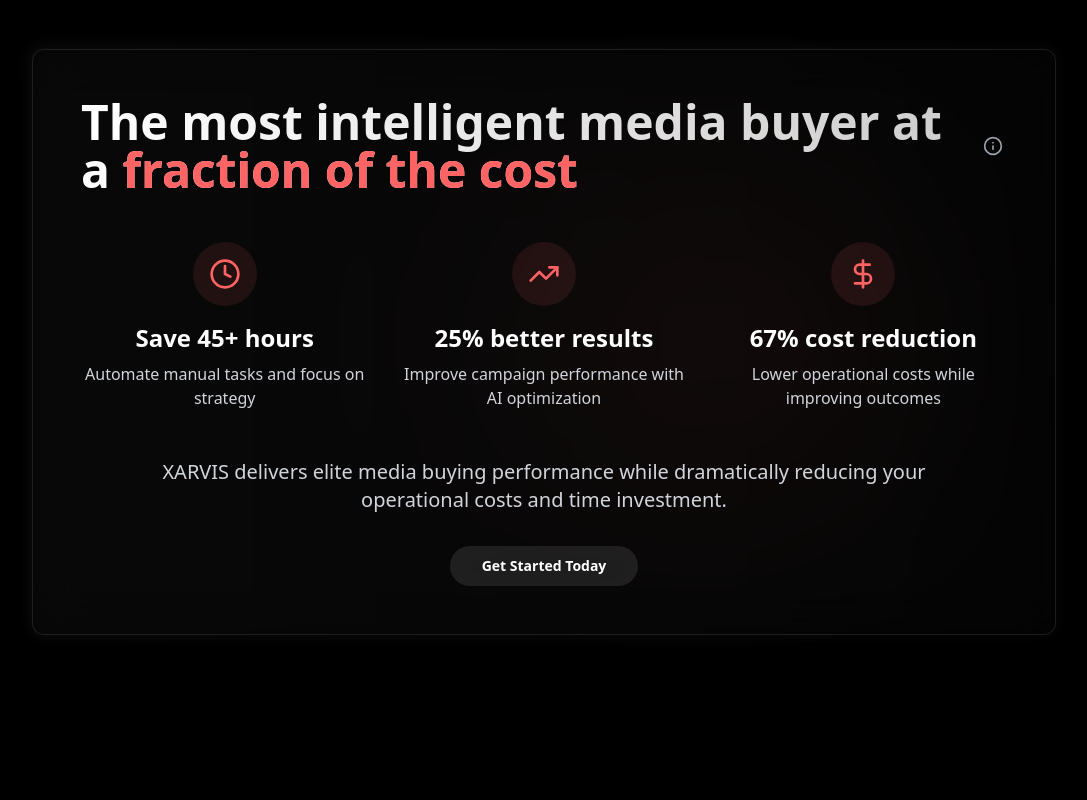
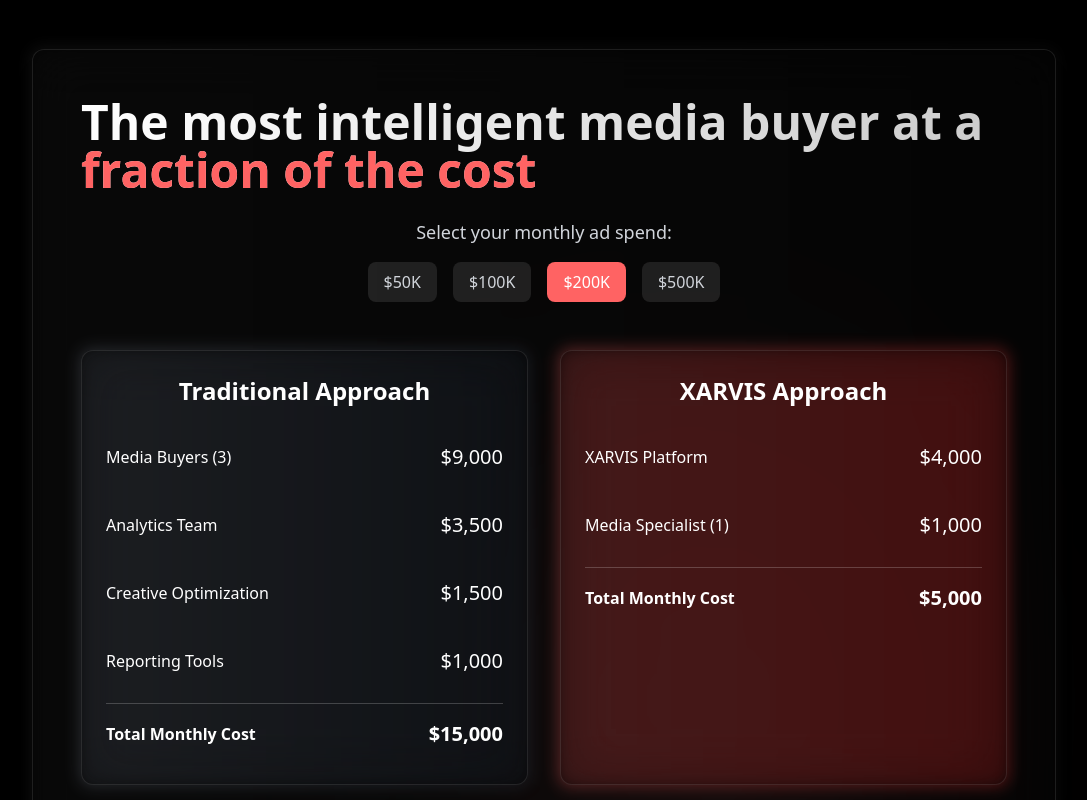
Before and after one commit to ayaryabi/xarvis, a Next.js app: page / in a window 1280 px wide. Shown: the part 2840-3640 px from the top of the page, without its empty margins (96-1183 px from the left). Built offline with nearby package versions, Linux system fonts and the light colour scheme.

Commit message:
comparison v2

```diff
--- a/src/components/cost-comparison.tsx
+++ b/src/components/cost-comparison.tsx
@@ -2,7 +2,7 @@
 
 import { useState, useRef, useEffect } from "react"
 import { Button } from "@/components/ui/button"
-import { Clock, TrendingUp, DollarSign, Info } from "lucide-react"
+import { Clock, TrendingUp, DollarSign } from "lucide-react"
 import { cn } from "@/lib/utils"
 
 interface BenefitCardProps {
@@ -23,10 +23,74 @@
   )
 }
 
+// Define the spend tiers and their corresponding costs
+const spendTiers = [
+  {
+    value: "50K",
+    label: "$50K",
+    traditionalCosts: [
+      { item: "Media Buyers (2)", cost: 6000 },
+      { item: "Analytics Team", cost: 2000 },
+      { item: "Creative Optimization", cost: 1000 },
+      { item: "Reporting Tools", cost: 500 },
+    ],
+    xarvisCosts: [
+      { item: "XARVIS Platform", cost: 2000 },
+      { item: "Media Specialist (1)", cost: 1000 },
+    ],
+    savingsPercentage: 67,
+  },
+  {
+    value: "100K",
+    label: "$100K",
+    traditionalCosts: [
+      { item: "Media Buyers (2)", cost: 7500 },
+      { item: "Analytics Team", cost: 3000 },
+      { item: "Creative Optimization", cost: 1200 },
+      { item: "Reporting Tools", cost: 800 },
+    ],
+    xarvisCosts: [
+      { item: "XARVIS Platform", cost: 3000 },
+      { item: "Media Specialist (1)", cost: 1000 },
+    ],
+    savingsPercentage: 68,
+  },
+  {
+    value: "200K",
+    label: "$200K",
+    traditionalCosts: [
+      { item: "Media Buyers (3)", cost: 9000 },
+      { item: "Analytics Team", cost: 3500 },
+      { item: "Creative Optimization", cost: 1500 },
+      { item: "Reporting Tools", cost: 1000 },
+    ],
+    xarvisCosts: [
+      { item: "XARVIS Platform", cost: 4000 },
+      { item: "Media Specialist (1)", cost: 1000 },
+    ],
+    savingsPercentage: 67,
+  },
+  {
+    value: "500K",
+    label: "$500K",
+    traditionalCosts: [
+      { item: "Media Buyers (4)", cost: 12000 },
+      { item: "Analytics Team", cost: 5000 },
+      { item: "Creative Optimization", cost: 2500 },
+      { item: "Reporting Tools", cost: 1500 },
+    ],
+    xarvisCosts: [
+      { item: "XARVIS Platform", cost: 6000 },
+      { item: "Media Specialist (1)", cost: 1500 },
+    ],
+    savingsPercentage: 70,
+  },
+];
+
 export function CostComparisonSection() {
   const [isVisible, setIsVisible] = useState(false)
   const [isHovered, setIsHovered] = useState(false)
-  const [isTooltipVisible, setIsTooltipVisible] = useState(false)
+  const [selectedTier, setSelectedTier] = useState("200K")
   const sectionRef = useRef<HTMLDivElement>(null)
 
   useEffect(() => {
@@ -53,6 +117,14 @@
       }
     }
   }, [])
+
+  // Find the selected tier data
+  const tierData = spendTiers.find(tier => tier.value === selectedTier) || spendTiers[2];
+
+  // Calculate totals
+  const traditionalTotal = tierData.traditionalCosts.reduce((sum, item) => sum + item.cost, 0);
+  const xarvisTotal = tierData.xarvisCosts.reduce((sum, item) => sum + item.cost, 0);
+  const savings = traditionalTotal - xarvisTotal;
 
   return (
     <section
@@ -91,19 +163,75 @@
                     fraction of the cost
                   </span>
                 </h2>
+              </div>
+
+              <div className="mb-8">
+                <div className="text-center mb-4">
+                  <p className="text-lg text-gray-300">Select your monthly ad spend:</p>
+                </div>
+                <div className="flex justify-center space-x-4">
+                  {spendTiers.map((tier) => (
+                    <button
+                      key={tier.value}
+                      onClick={() => setSelectedTier(tier.value)}
+                      className={cn(
+                        "px-4 py-2 rounded-lg transition-all duration-300",
+                        selectedTier === tier.value
+                          ? "bg-[#ff6363] text-white"
+                          : "bg-white/10 text-gray-300 hover:bg-white/20"
+                      )}
+                    >
+                      {tier.label}
+                    </button>
+                  ))}
+                </div>
+              </div>
+
+              <div className="grid md:grid-cols-2 gap-8 my-12">
+                {/* Traditional Approach */}
+                <div className="relative">
+                  <div className="absolute -inset-0.5 bg-gradient-to-r from-gray-500 to-gray-700 rounded-xl blur opacity-30"></div>
+                  <div className="relative bg-black/40 backdrop-blur-xl border border-white/10 rounded-xl p-6 h-full">
+                    <h3 className="text-2xl font-bold mb-6 text-center">Traditional Approach</h3>
+                    <div className="space-y-4">
+                      {tierData.traditionalCosts.map((item, index) => (
                         <div
-                  className="relative"
-                  onMouseEnter={() => setIsTooltipVisible(true)}
-                  onMouseLeave={() => setIsTooltipVisible(false)}
+                          key={index}
+                          className="flex justify-between items-center py-3"
                         >
-                  <div className="cursor-help p-1">
-                    <Info className="h-5 w-5 text-gray-400" />
+                          <span>{item.item}</span>
+                          <span className="text-xl">${item.cost.toLocaleString()}</span>
                         </div>
-                  {isTooltipVisible && (
-                    <div className="absolute right-0 top-full mt-2 w-64 p-3 bg-black/80 backdrop-blur-xl border border-white/10 rounded-lg shadow-xl z-50 text-sm text-gray-300">
-                      Based on managing $200K monthly ad spend across multiple platforms
+                      ))}
+                      <div className="flex justify-between items-center py-3 border-t border-white/20 mt-4 pt-4 font-bold">
+                        <span>Total Monthly Cost</span>
+                        <span className="text-xl">${traditionalTotal.toLocaleString()}</span>
                       </div>
-                  )}
+                    </div>
+                  </div>
+                </div>
+
+                {/* XARVIS Approach */}
+                <div className="relative">
+                  <div className="absolute -inset-0.5 bg-gradient-to-r from-[#ff6363] to-[#ff3939] rounded-xl blur opacity-30"></div>
+                  <div className="relative bg-black/40 backdrop-blur-xl border border-white/10 rounded-xl p-6 h-full">
+                    <h3 className="text-2xl font-bold mb-6 text-center">XARVIS Approach</h3>
+                    <div className="space-y-4">
+                      {tierData.xarvisCosts.map((item, index) => (
+                        <div
+                          key={index}
+                          className="flex justify-between items-center py-3"
+                        >
+                          <span>{item.item}</span>
+                          <span className="text-xl">${item.cost.toLocaleString()}</span>
+                        </div>
+                      ))}
+                      <div className="flex justify-between items-center py-3 border-t border-white/20 mt-4 pt-4 font-bold">
+                        <span>Total Monthly Cost</span>
+                        <span className="text-xl">${xarvisTotal.toLocaleString()}</span>
+                      </div>
+                    </div>
+                  </div>
                 </div>
               </div>
 
@@ -122,16 +250,19 @@
 
                 <BenefitCard
                   icon={<DollarSign className="h-8 w-8 text-[#ff6363]" />}
-                  title="67% cost reduction"
+                  title={`${tierData.savingsPercentage}% cost reduction`}
                   description="Lower operational costs while improving outcomes"
                 />
               </div>
 
-              <div className="text-center mt-8">
-                <p className="text-xl text-gray-300 mb-8 max-w-3xl mx-auto">
-                  XARVIS delivers elite media buying performance while dramatically reducing your operational costs and time investment.
-                </p>
-
+              {/* Savings Callout */}
+              <div className="mt-12 max-w-3xl mx-auto">
+                <div className="relative">
+                  <div className="absolute -inset-0.5 bg-gradient-to-r from-[#ff6363] to-[#ff3939] rounded-xl blur opacity-50"></div>
+                  <div className="relative bg-black/60 backdrop-blur-xl border border-white/10 rounded-xl p-8 text-center">
+                    <h3 className="text-3xl font-bold mb-2">Save ${savings.toLocaleString()} Every Month</h3>
+                    <p className="text-xl mb-4">That's a <span className="font-bold text-[#ff6363]">{tierData.savingsPercentage}% cost reduction</span> with the same or better performance</p>
+                    <div className="mt-6">
                       <Button
                         className={cn(
                           "text-white font-bold py-3 px-8 rounded-full hover:opacity-90 transition-all duration-500",
@@ -146,6 +277,15 @@
                   </div>
                 </div>
               </div>
+
+              <div className="text-center mt-8">
+                <p className="text-sm text-gray-400">
+                  Based on managing {tierData.label} monthly ad spend across multiple platforms
+                </p>
+              </div>
+            </div>
+          </div>
+        </div>
       </div>
     </section>
   )
```
Lines whose indentation alone changed are shown as unchanged.
